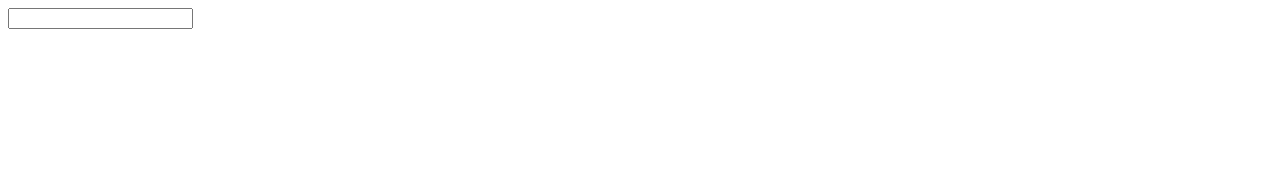
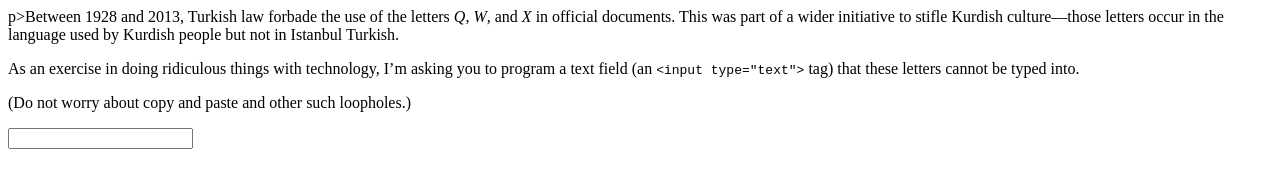
Before and after one commit to ULL-ESIT-MII-CA-1718/ejs-chapter14-handling-events, a website: page exercises/censored-keyboard/index.html in a window 1280 px wide. Drawn offline with Linux system fonts and the light colour scheme.

Commit message:
index.html

```diff
--- a/exercises/censored-keyboard/index.html
+++ b/exercises/censored-keyboard/index.html
@@ -9,6 +9,18 @@ that these letters cannot be typed into.
 (Do not worry about copy and paste and other such loopholes.) -->
 
 <!DOCTYPE html>
+p><a class=p_ident id="p_EvVPidig6g" href="#p_EvVPidig6g"></a>Between 1928
+and 2013, Turkish law forbade the use of the letters <em>Q</em>, <em>W</em>, and <em>X</em>
+in official documents. This was part of a wider initiative to stifle
+Kurdish culture—those letters occur in the language used by Kurdish
+people but not in Istanbul Turkish.</p>
+
+<p><a class=p_ident id="p_TZAfuJye+C" href="#p_TZAfuJye+C"></a>As an exercise in doing ridiculous
+things with technology, I&#8217;m asking you to program a text field (an
+<code>&lt;input type="text"&gt;</code> tag) that these letters cannot be typed into.</p>
+<p><a class=p_ident id="p_cs0DibmEsI" href="#p_cs0DibmEsI"></a>(Do not worry about copy and paste and other such
+loopholes.)</p>
+
 <input type="text">
 <script>
   var field = document.querySelector("input");
```
